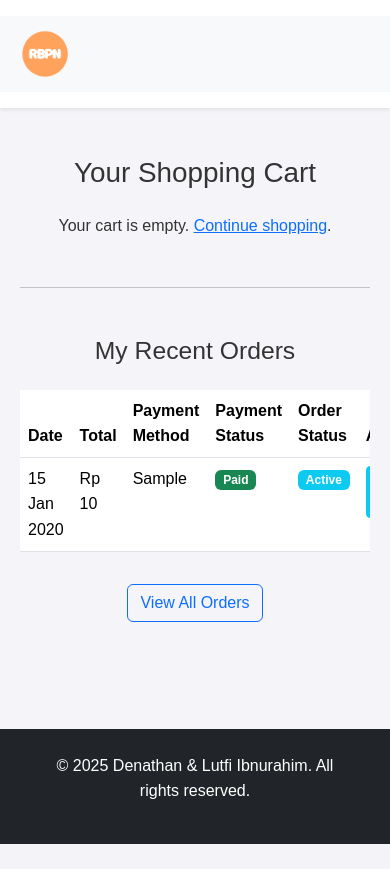
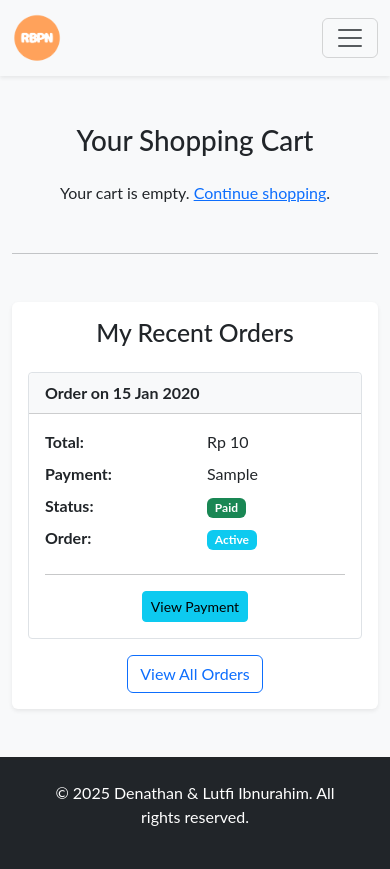
Before and after one commit to bit-8/rotibakarpakngah, a PHP site: page /cart.php in a window 390 px wide. Before the commit the page ends 844 px from the top, so only its background shows below. Run offline with PHP 8.4, Linux system fonts and the light colour scheme; the visitor is signed in with stand-in values (Sample User, id 1); tables that the repository leaves empty or names only in its code hold one stand-in row (values such as "Sample post"); some libraries are stand-ins or nearby versions.

Commit message:
RPBN : Release Ready

```diff
--- a/cart.php
+++ b/cart.php
@@ -20,7 +20,10 @@ $total_price = 0;
         <nav class="navbar navbar-expand-lg navbar-light bg-light">
             <div class="container">
                 <a class="navbar-brand" href="index.php"><img src="img/logo.png" alt="Logo" style="height: 50px;"></a>
-                <div class="collapse navbar-collapse">
+                <button class="navbar-toggler" type="button" data-bs-toggle="collapse" data-bs-target="#navbarNav">
+                    <span class="navbar-toggler-icon"></span>
+                </button>
+                <div class="collapse navbar-collapse" id="navbarNav">
                     <ul class="navbar-nav ms-auto">
                         <li class="nav-item"><a class="nav-link" href="pemesan.php">Products</a></li>
                         <li class="nav-item"><a class="nav-link active" href="cart.php">
@@ -74,22 +77,22 @@ $total_price = 0;
                         </tbody>
                     </table>
                 </div>
-                <div class="row justify-content-center">
-                    <div class="col-md-5 col-lg-4">
+                <div class="row justify-content-center mt-4">
+                    <div class="col-12 col-md-8 col-lg-6 col-xl-5">
                         <div class="card shadow-sm">
-                            <div class="card-body">
-                                <h4 class="card-title">Cart Summary</h4>
+                            <div class="card-body p-4">
+                                <h4 class="card-title text-center">Cart Summary</h4>
                                 <ul class="list-group list-group-flush">
-                                    <li class="list-group-item d-flex justify-content-between">
+                                    <li class="list-group-item d-flex justify-content-between px-0">
                                         <span>Subtotal</span>
                                         <strong>Rp <?php echo number_format($total_price, 0, ',', '.'); ?></strong>
                                     </li>
                                 </ul>
-                                <hr>
+                                <hr class="my-4">
                                 <form action="checkout_handler.php" method="POST">
-                                    <div class="payment-methods mt-3">
-                                        <h5 class="text-center">Payment Method</h5>
-                                        <div class="d-grid gap-2">
+                                    <div class="payment-methods">
+                                        <h5 class="text-center mb-3">Payment Method</h5>
+                                        <div class="d-grid gap-3">
                                             <div class="form-check">
                                                 <input class="form-check-input" type="radio" name="payment_method" id="qris" value="qris" required>
                                                 <label class="form-check-label" for="qris">QRIS</label>
@@ -122,10 +125,10 @@ $total_price = 0;
         ?>
             <?php if ($recent_orders->num_rows > 0): ?>
             <hr class="my-5">
-            <div id="recent-orders" class="mt-5">
+            <div id="recent-orders" class="mt-5 bg-white p-3 p-md-4 rounded shadow-sm">
                 <h2 class="text-center mb-4">My Recent Orders</h2>
                 <div class="table-responsive">
-                    <table class="table table-hover">
+                    <table class="table table-hover d-none d-md-table">
                         <thead>
                             <tr>
                                 <th>Date</th>
@@ -170,6 +173,53 @@ $total_price = 0;
                         </tbody>
                     </table>
                 </div>
+
+                <div class="d-md-none">
+                    <?php
+                    // Reset pointer of result set to re-iterate for mobile view
+                    $recent_orders->data_seek(0);
+                    while($order = $recent_orders->fetch_assoc()):
+                    ?>
+                    <div class="card order-card">
+                        <div class="card-header">
+                            Order on <?php echo date("d M Y", strtotime($order['created_at'])); ?>
+                        </div>
+                        <div class="card-body">
+                            <div class="row">
+                                <div class="col-6"><strong>Total:</strong></div>
+                                <div class="col-6">Rp <?php echo number_format($order['total_price'], 0, ',', '.'); ?></div>
+                                <div class="col-6"><strong>Payment:</strong></div>
+                                <div class="col-6"><?php echo htmlspecialchars(ucfirst($order['payment_method'])); ?></div>
+                                <div class="col-6"><strong>Status:</strong></div>
+                                <div class="col-6">
+                                    <span class="badge <?php echo $order['payment_status'] == 'paid' ? 'bg-success' : ($order['payment_status'] == 'failed' ? 'bg-danger' : 'bg-warning'); ?>">
+                                        <?php echo htmlspecialchars(ucfirst($order['payment_status'])); ?>
+                                    </span>
+                                </div>
+                                <div class="col-6"><strong>Order:</strong></div>
+                                <div class="col-6">
+                                    <span class="badge bg-info">
+                                        <?php echo htmlspecialchars(ucfirst($order['order_status'])); ?>
+                                    </span>
+                                </div>
+                            </div>
+                            <hr>
+                            <div class="text-center">
+                                <?php if ($order['payment_status'] == 'pending'): ?>
+                                    <a href="payment.php?order_id=<?php echo $order['id']; ?>" class="btn btn-primary btn-sm">Pay Now</a>
+                                    <a href="cancel_order.php?id=<?php echo $order['id']; ?>" class="btn btn-danger btn-sm" onclick="return confirm('Are you sure you want to cancel this order?');">
+                                        Cancel
+                                    </a>
+                                <?php elseif ($order['payment_status'] == 'paid'): ?>
+                                    <a href="payment.php?order_id=<?php echo $order['id']; ?>" class="btn btn-info btn-sm">View Payment</a>
+                                <?php else: ?>
+                                    <button class="btn btn-danger btn-sm" disabled>Failed</button>
+                                <?php endif; ?>
+                            </div>
+                        </div>
+                    </div>
+                    <?php endwhile; ?>
+                </div>
                 <div class="text-center mt-3">
                     <a href="my_orders.php" class="btn btn-outline-primary">View All Orders</a>
                 </div>
@@ -184,6 +234,7 @@ $total_price = 0;
         </div>
     </footer>
 
+    <script src="https://cdn.jsdelivr.net/npm/bootstrap@5.3.3/dist/js/bootstrap.bundle.min.js"></script>
     <script src="https://cdn.jsdelivr.net/npm/sweetalert2@11"></script>
     <script src="script.js"></script>
 </body>
--- a/style.css
+++ b/style.css
@@ -1,88 +1,33 @@
-/* General styles */
+/* General Styles */
 body {
-    font-family: 'Poppins', sans-serif;
-    background-color: #f4f4f9;
-    color: #333;
-    margin: 0;
-    line-height: 1.6;
+    font-family: 'Lato', sans-serif;
+    background-color: #f8f9fa;
 }
 
-.container {
-    max-width: 1200px;
-    margin: 0 auto;
-    padding: 0 20px;
+.navbar-brand img {
+    height: 50px;
 }
 
-/* Header and Navigation */
-header {
-    background: #fff;
-    box-shadow: 0 2px 4px rgba(0,0,0,0.1);
-    padding: 1rem 0;
-    position: sticky;
-    top: 0;
-    z-index: 1000;
+/* Custom Card for Recent Orders */
+.order-card {
+    display: none; /* Hidden by default */
 }
 
-.navbar {
-    display: flex;
-    justify-content: space-between;
-    align-items: center;
-    flex-wrap: wrap;
-}
-
-.logo {
-    font-size: 1.5rem;
-    font-weight: bold;
-    color: #333;
-    text-decoration: none;
-}
-
-.nav-links {
-    list-style: none;
-    margin: 0;
-    padding: 0;
-    display: flex;
-    gap: 2rem;
-}
-
-.nav-links a {
-    text-decoration: none;
-    color: #555;
-    font-weight: 500;
-    transition: color 0.3s ease;
-}
-
-.nav-links a:hover {
-    color: #007bff;
-}
-
-/* Main content */
-main {
-    padding: 4rem 0;
-}
-
-.section {
-    padding: 4rem 0;
-}
-
-.section h2 {
-    text-align: center;
-    font-size: 2.5rem;
-    margin-bottom: 2rem;
-}
-
-/* Footer */
-footer {
-    background: #333;
-    color: #fff;
-    text-align: center;
-    padding: 2rem 0;
-    margin-top: 4rem;
-}
-
-/* Responsive Design */
-@media (max-width: 768px) {
-    .nav-links {
-        display: none; /* Or handle with a mobile menu icon */
+@media (max-width: 767.98px) {
+    .table-responsive {
+        display: none; /* Hide table on small screens */
+    }
+    .order-card {
+        display: block; /* Show cards on small screens */
+        margin-bottom: 1rem;
+        border: 1px solid #dee2e6;
+        border-radius: .25rem;
+    }
+    .order-card .card-header {
+        background-color: #f8f9fa;
+        font-weight: bold;
+    }
+    .order-card .card-body .row > div {
+        margin-bottom: .5rem;
     }
 }
```
Also changed, not shown: pemesan.css (+29 -0 lines), pemesan.php (+4 -3 lines).
